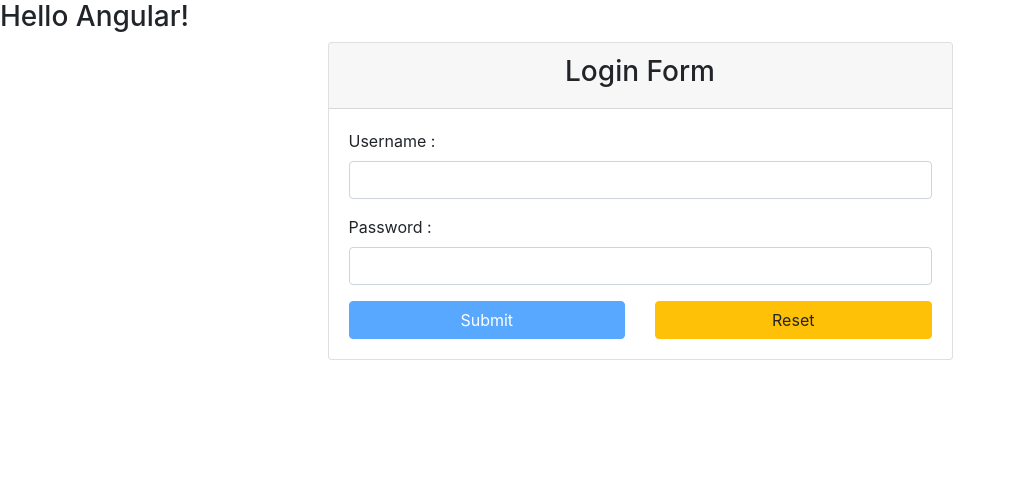
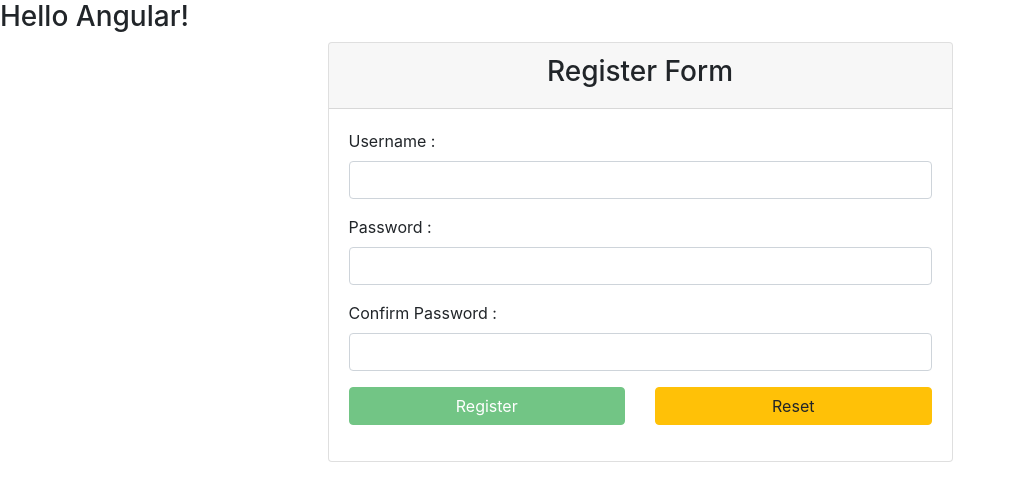
Before and after one commit to synergy2411/kronos-users-app, an Angular app: page / in a window 1280 px wide. Shown: the top 500 px of the page, without its empty margins (0-1014 px from the left). Built offline with nearby package versions, Linux system fonts and the light colour scheme.

Commit message:
registration form added

```diff
--- a/src/app/app.component.html
+++ b/src/app/app.component.html
@@ -1,7 +1,9 @@
 <h3>Hello Angular!</h3>
 
 
-<app-login></app-login>
+<app-register></app-register>
+
+<!-- <app-login></app-login> -->
 
 <!-- <app-pipe-demo></app-pipe-demo> -->
 
--- /dev/null
+++ b/src/app/components/auth/register/register.component.html
@@ -0,0 +1,72 @@
+<div class="row">
+  <div class="col-sm-8 col-md-6 offset-sm-2 offset-md-3">
+
+    <div class="card">
+      <div class="card-header">
+        <h3 class="text-center">Register Form</h3>
+      </div>
+      <div class="card-body">
+        <form [formGroup]="registerForm">
+          <!-- Username -->
+          <div class="form-group">
+            <label for="username">Username :</label>
+            <input type="text"
+              name="username"
+              class="form-control"
+              [formControl] = "username">
+              <div class="alert alert-danger"
+                *ngIf="!username.valid && username.touched">
+                - Something wrong with Username field.
+                <div *ngIf="username.hasError('required')">
+                  *Username field is mandatory.</div>
+                <div *ngIf="username.hasError('email')">
+                  *Username field requires email format.</div>
+              </div>
+          </div>
+
+          <!-- Password -->
+          <div class="form-group">
+            <label for="password">Password :</label>
+            <input type="password"
+              name="password"
+              class="form-control"
+              [formControl] = "password">
+              <div class="alert alert-danger" *ngIf ="!password.valid && password.touched">
+                <!-- - Something wrong with Password field. -->
+                <div *ngIf="password.hasError('required')">
+                  *Password is mandaotry field.
+                </div>
+                <div *ngIf="password.hasError('minlength')">
+                  *Password must contain 6 characters.
+                </div>
+                <div *ngIf="password.hasError('needExclamation')">
+                  *Password must contains exclamation mark.
+                </div>
+              </div>
+          </div>
+
+          <!-- Confirm Password -->
+          <div class="form-group">
+            <label for="cnfPassword">Confirm Password : </label>
+            <input type="password" name="cnfPassword" class="form-control">
+          </div>
+
+          <!-- Buttons -->
+          <div class="form-group">
+            <div class="row">
+              <div class="col-sm-6 col-md-6">
+                <button class="btn btn-success btn-block"
+                  (click)="onRegister()"
+                  [disabled] = "!registerForm.valid" >Register</button>
+              </div>
+              <div class="col-sm-6 col-md-6">
+                <button class="btn btn-warning btn-block"
+                  (click) = "onReset()">Reset</button>
+              </div>
+            </div>
+          </div>
+        </form>
+      </div>
+    </div>
+  </div>
+</div>
--- /dev/null
+++ b/src/app/components/auth/register/register.component.ts
@@ -0,0 +1,46 @@
+import { Component, OnInit } from '@angular/core';
+import { FormBuilder, FormControl, FormGroup, Validators } from '@angular/forms';
+
+@Component({
+  selector: 'app-register',
+  templateUrl: './register.component.html',
+  styleUrls: ['./register.component.css']
+})
+export class RegisterComponent implements OnInit {
+
+  username = new FormControl('', [
+    Validators.required,
+    Validators.email
+  ]);
+  password = new FormControl('', [
+    Validators.required,
+    Validators.minLength(6),
+    this.isExclamationPresent
+  ]);
+
+  registerForm : FormGroup;
+
+  constructor(private fb : FormBuilder) {
+    this.registerForm = this.fb.group({
+      username : this.username,
+      password : this.password
+    })
+  }
+
+  ngOnInit(): void {
+  }
+
+  onRegister(){
+    console.log(this.registerForm);
+  }
+
+  onReset(){
+    this.registerForm.reset();
+  }
+
+  private isExclamationPresent(control : FormControl){
+    const containsExclamation = control.value.indexOf("!") >= 0;
+    return containsExclamation ? null : {needExclamation : true}
+  }
+
+}
```
Also changed, not shown: src/app/app.module.ts (+6 -3 lines), src/app/components/auth/register/register.component.css (added), 1 other file (tests, documents, lock files or other folders).
